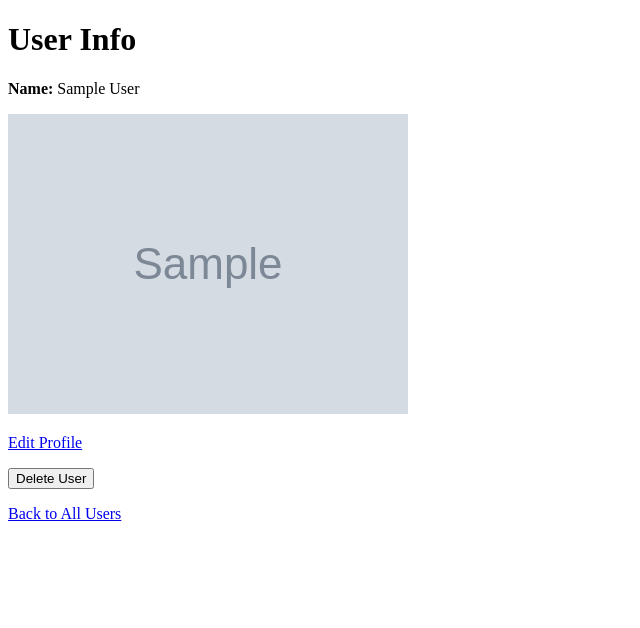
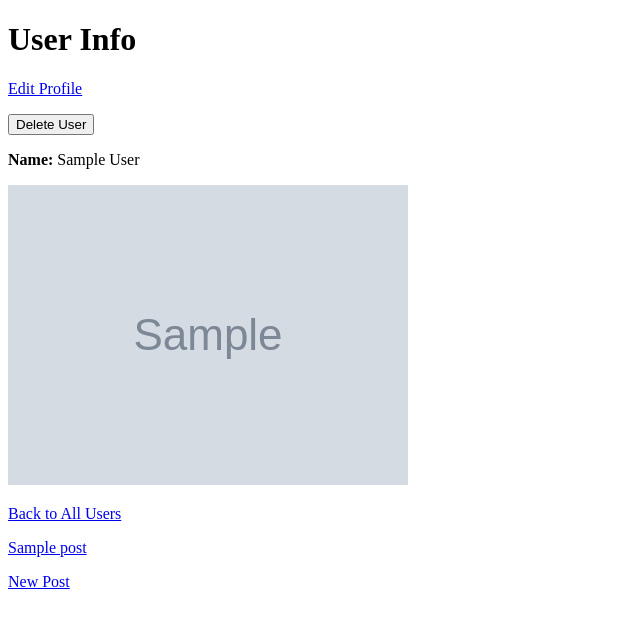
Before and after one commit to SeraphDH/blogly, a Flask app: page /users/1 in a window 1280 px wide. Shown: the top 628 px of the page, without its empty margins (0-640 px from the left). Run offline with Flask 3, Linux system fonts and the light colour scheme; tables that the repository leaves empty hold one stand-in row (values such as "Sample post"); grey boxes marked "Sample" are stand-in pictures.

Commit message:
Add files via upload

```diff
--- a/app.py
+++ b/app.py
@@ -2,7 +2,7 @@
 
 from flask import Flask, request, render_template, redirect, flash, session
 from flask_debugtoolbar import DebugToolbarExtension
-from models import db, connect_db, user
+from models import db, connect_db, user, Post
 
 app = Flask(__name__)
 app.config['SQLALCHEMY_DATABASE_URI'] = 'postgresql:///user_db'
@@ -10,6 +10,7 @@ app.config['SQLALCHEMY_TRACK_MODIFICATIONS'] = False
 app.config['SQLALCHEMY_ECHO'] = True
 app.config['SECRET_KEY'] = "Blahblah"
 app.config['DEBUG_TB_INTERCEPT_REDIRECTS'] = False
+app.config['DEBUG'] = True
 debug = DebugToolbarExtension(app)
 
 connect_db(app)
@@ -22,8 +23,8 @@ def home_page():
 @app.route('/users')
 def users():
     """show all users"""
-    users = user.query.order_by(user.last_name, user.first_name).all()
-    return render_template('user_page.html', users = users)
+    users_list = user.query.order_by(user.last_name, user.first_name).all()
+    return render_template('users.html', users=users_list)
 
 @app.route('/users/new', methods = ["GET"])
 def get_new_users():
@@ -36,7 +37,7 @@ def add_new_user():
     new_user = user(
         first_name = request.form["first_name"],
         last_name = request.form["last_name"],
-        image_url = request.form["last_name"] or None
+        image_url = request.form["image_url"] or None
     )
     db.session.add(new_user)
     db.session.commit()
@@ -72,4 +73,53 @@ def delete_user(user_id):
     db.session.commit()
     return redirect('/users')
 
-app.run(debug=True)
+@app.route('/users/<int:user_id>/posts/new', methods=["GET"])
+def get_new_post_form(user_id):
+    """Show form to add a post for that user."""
+    user_info = user.query.get_or_404(user_id)
+    return render_template('new_post.html', user_info=user_info)
+
+@app.route('/users/<int:user_id>/posts/new', methods=["POST"])
+def add_new_post(user_id):
+    """Handle add form; add post and redirect to the user detail page."""
+    user_info = user.query.get_or_404(user_id)
+    title = request.form["title"]
+    content = request.form["content"]
+
+    new_post = Post(title=title, content=content, user=user_info)
+    db.session.add(new_post)
+    db.session.commit()
+
+    return redirect(f'/users/{user_id}')
+
+@app.route('/posts/<int:post_id>')
+def show_post(post_id):
+    """Show a post. Show buttons to edit and delete the post."""
+    post = Post.query.get_or_404(post_id)
+    return render_template('show_post.html', post=post)
+
+@app.route('/posts/<int:post_id>/edit', methods=["GET"])
+def get_edit_post_form(post_id):
+    """Show form to edit a post, and to cancel (back to user page)."""
+    post = Post.query.get_or_404(post_id)
+    return render_template('edit_post.html', post=post)
+
+@app.route('/posts/<int:post_id>/edit', methods=["POST"])
+def edit_post(post_id):
+    """Handle editing of a post. Redirect back to the post view."""
+    post = Post.query.get_or_404(post_id)
+    post.title = request.form["title"]
+    post.content = request.form["content"]
+    db.session.commit()
+    return redirect(f'/posts/{post_id}')
+
+@app.route('/posts/<int:post_id>/delete', methods=["POST"])
+def delete_post(post_id):
+    """Delete the post."""
+    post = Post.query.get_or_404(post_id)
+    user_id = post.user_id
+    db.session.delete(post)
+    db.session.commit()
+    return redirect(f'/users/{user_id}')
+
+# app.run(debug=True)
--- a/templates/edit_user.html
+++ b/templates/edit_user.html
@@ -17,6 +17,6 @@
 
         <button type="submit">Submit Changes</button>
     </form>
-    <p><a href="{{ url_for('users') }}">Back to All Users</a></p>
+    <p><a href="{{ request.referrer }}">Cancel</a></p>
 </body>
 </html>
--- a/templates/show_user_info.html
+++ b/templates/show_user_info.html
@@ -1,22 +1,29 @@
 <!DOCTYPE html>
-<html>
+<html lang="en">
 <head>
+    <meta charset="UTF-8">
+    <meta name="viewport" content="width=device-width, initial-scale=1.0">
     <title>User Info</title>
 </head>
 <body>
     <h1>User Info</h1>
+    <p><a href="{{ url_for('edit_user_info', user_id=user.id) }}">Edit Profile</a></p>
+    <form action="{{ url_for('delete_user', user_id=user.id) }}" method="post">
+        <button type="submit" onclick="return confirm('Are you sure you want to delete this user?')">Delete User</button>
+    </form>
     <p><strong>Name:</strong> {{ user.first_name }} {{ user.last_name }}</p>
     {% if user.image_url %}
         <img src="{{ user.image_url }}" alt="{{ user.first_name }} {{ user.last_name }}'s profile picture">
     {% else %}
         <p>No profile picture available.</p>
     {% endif %}
-    <!-- Add more user info here as needed -->
-    <!-- For example, you can display additional fields such as email, date of birth, etc. -->
-    <p><a href="{{ url_for('edit_user_info', user_id=user.id) }}">Edit Profile</a></p>
-    <form action="{{ url_for('delete_user', user_id=user.id) }}" method="post">
-        <button type="submit" onclick="return confirm('Are you sure you want to delete this user?')">Delete User</button>
-    </form>
     <p><a href="{{ url_for('users') }}">Back to All Users</a></p>
+    {% for post in user.posts %}
+        <p><a href="/posts/{{post.id}}">
+            {{post.title}}
+        </a></p>
+    {% endfor %}
+
+    <a href="{{ url_for('get_new_post_form', user_id=user.id) }}">New Post</a>
 </body>
 </html>
```
Also changed, not shown: models.py (+21 -0 lines), requirements.txt (added, +42 -0 lines), templates/edit_post.html (added, +19 -0 lines), templates/new_post.html (added, +20 -0 lines), templates/show_post.html (added, +19 -0 lines), templates/users.html (added, +19 -0 lines), test_app.py (+5 -7 lines), test.db (added).
